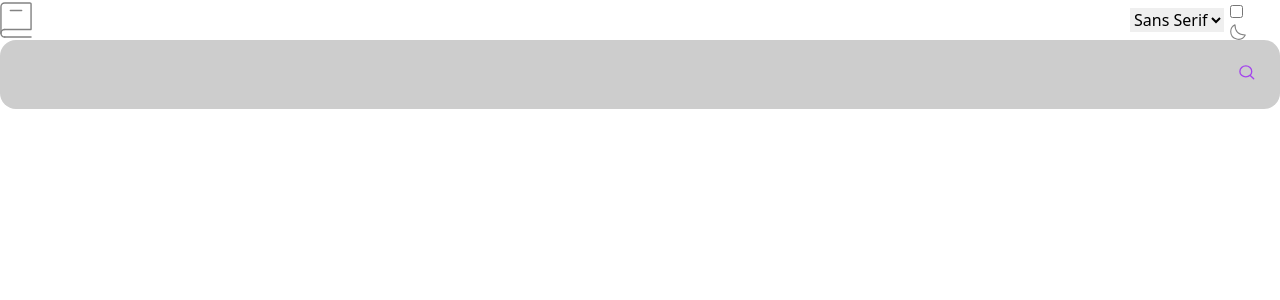
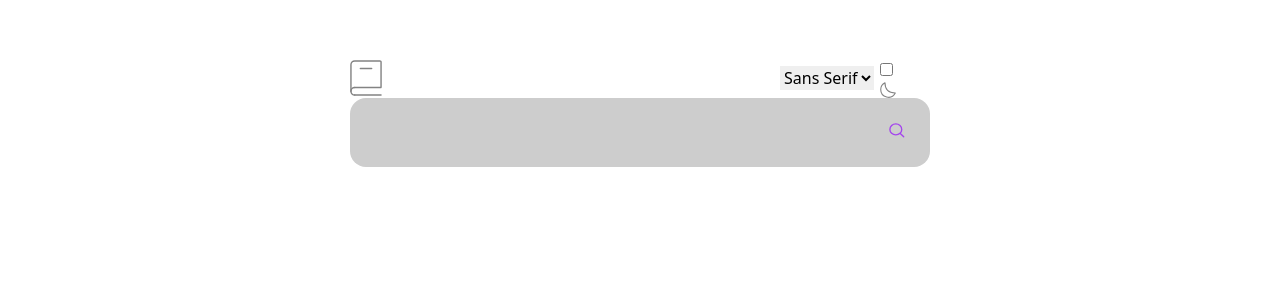
Before and after one commit to diegotorres9/dictionary-app, a Next.js app: page / in a window 1280 px wide. Shown: the top 300 px of the page. Built offline with nearby package versions, Linux system fonts and the light colour scheme.

Commit message:
tailwind classes for body padding

```diff
--- a/app/layout.js
+++ b/app/layout.js
@@ -3,7 +3,7 @@ import './styles/globals.css';
 export default function RootLayout({ children }) {
     return (
     <html lang="en">
-        <body>
+        <body className="px-6 pt-6 pb-auto lg:px-xl-x lg:pt-xl-t lg:pb-xl-b">
             <Header />
             {children}
         </body>
```
